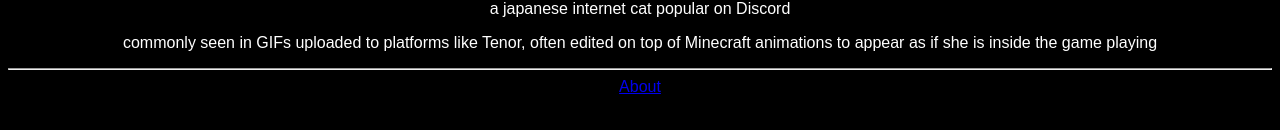
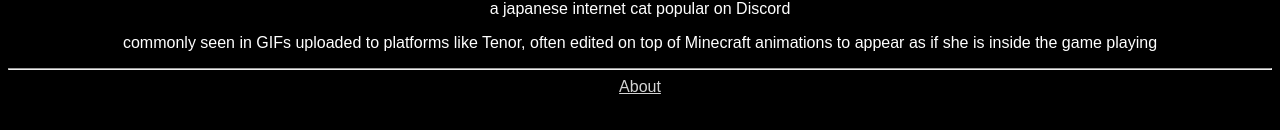
Before and after one commit to CTEBauerW79/swirl-site, a plain HTML site: page index.html in a window 1280 px wide. Shown: the part 312-442 px from the top of the page. Drawn offline with Linux system fonts and the light colour scheme.

Commit message:
Update style.css

```diff
--- a/style.css
+++ b/style.css
@@ -8,3 +8,7 @@
     background-color: black;
     color: white;
 }
+
+a:link {
+    color: lightgray;
+}
```
